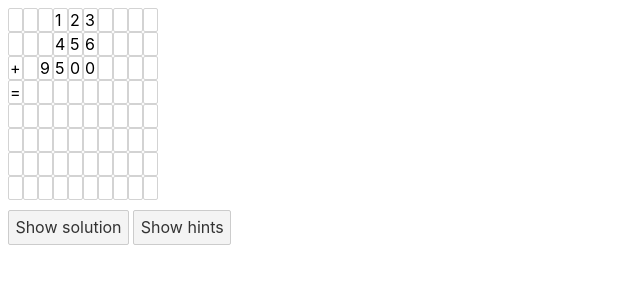
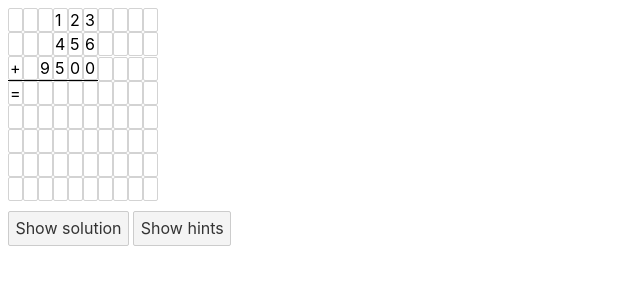
Before and after one commit to MaMe1812/WriCalPra, a Svelte app: page / in a window 1280 px wide. Shown: the top 300 px of the page, without its empty margins (0-640 px from the left). Built offline with nearby package versions, Linux system fonts and the light colour scheme.

Commit message:
Set unterline function + style

```diff
--- a/src/NumericCell.svelte
+++ b/src/NumericCell.svelte
@@ -52,6 +52,10 @@
     margin: 0px;
   }
 
+  .underline {
+    border-bottom: 1px solid black;
+  }
+
   .showHints_false {
     background-color: rgba(200, 0, 0, 0.2);
   }
@@ -61,6 +65,7 @@
   }
 </style>
 
+<div class:underline={item.underline}>
   <input
     readonly={item.task}
     bind:this={ref}
@@ -69,3 +74,4 @@
     type="text"
     maxlength="1"
     class={showHints_value && item.solutionValue ? (item.displayValue === item.solutionValue ? 'showHints_good' : 'showHints_false') : ''} />
+</div>
--- a/src/helper.js
+++ b/src/helper.js
@@ -47,8 +47,15 @@ function fillCellInfoMatrix(operation, operands) {
       alignRight: true,
     });
   }
+  setUnderline(matrix, nrOperands - 1, 0, endIndex);
 
   return matrix;
+}
+
+function setUnderline(matrix, rowIndex, startColIndex, endColIndex) {
+  for (let colIndex = startColIndex; colIndex <= endColIndex; colIndex++) {
+    matrix[rowIndex][colIndex].underline = true;
+  }
 }
 
 function setDisplayValue(char, matrix, rowIndex, colIndex) {
```
Lines whose indentation alone changed are shown as unchanged.
